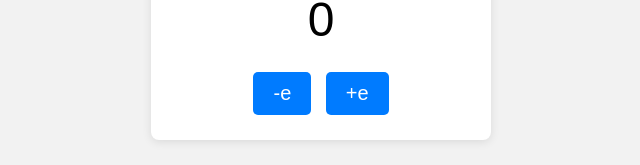
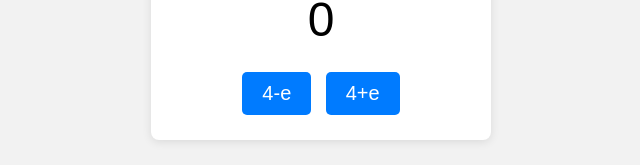
Before and after one commit to AInnov8yt/testing-lovable-46-1, a plain HTML site: page index.html in a window 1280 px wide. Shown: the part 384-549 px from the top of the page, without its empty margins (319-959 px from the left). Drawn offline with Linux system fonts and the light colour scheme.

Commit message:
Update index.html

```diff
--- a/index.html
+++ b/index.html
@@ -11,8 +11,8 @@
     <h1>Counter App</h1>
     <div id="display" class="display">0</div>
     <div class="controls">
-      <button id="decrement">-e</button>
-      <button id="increment">+e</button>
+      <button id="decrement">4-e</button>
+      <button id="increment">4+e</button>
     </div>
   </div>
   <script src="script.js"></script>
```
